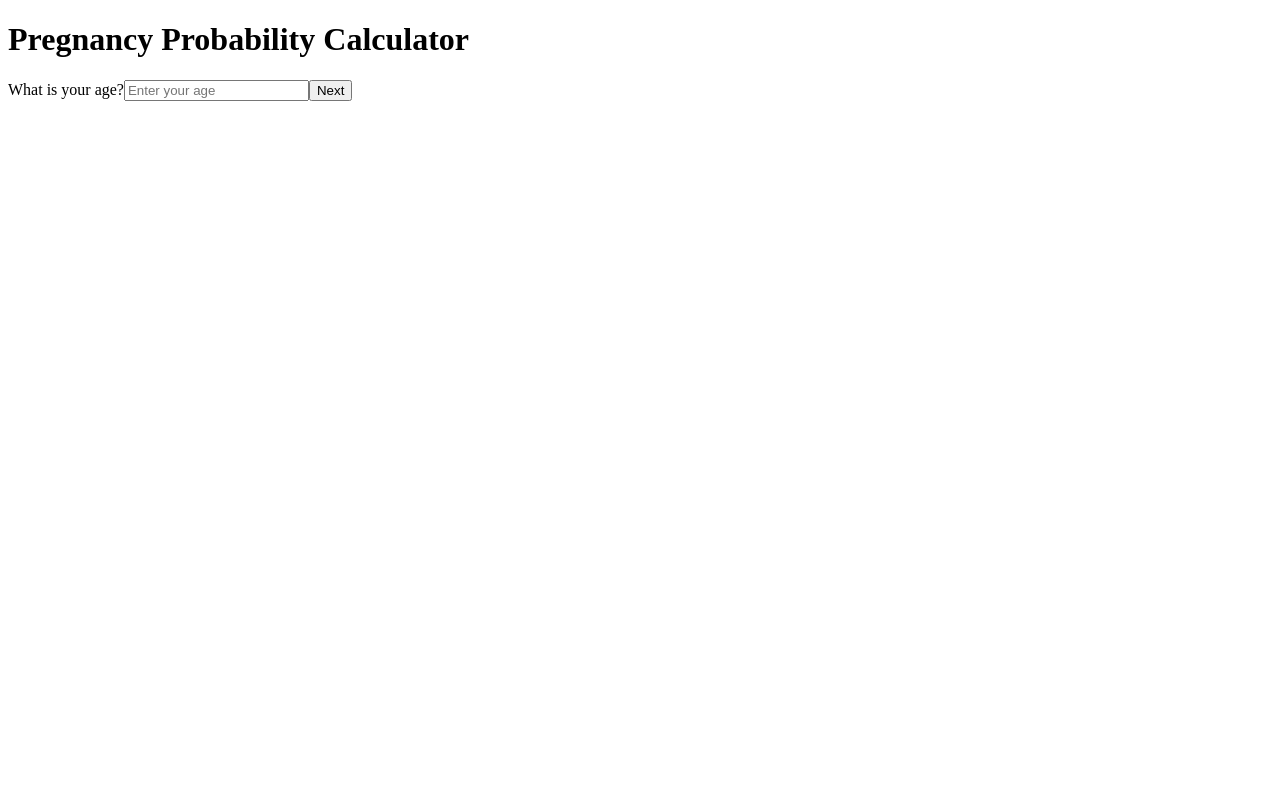
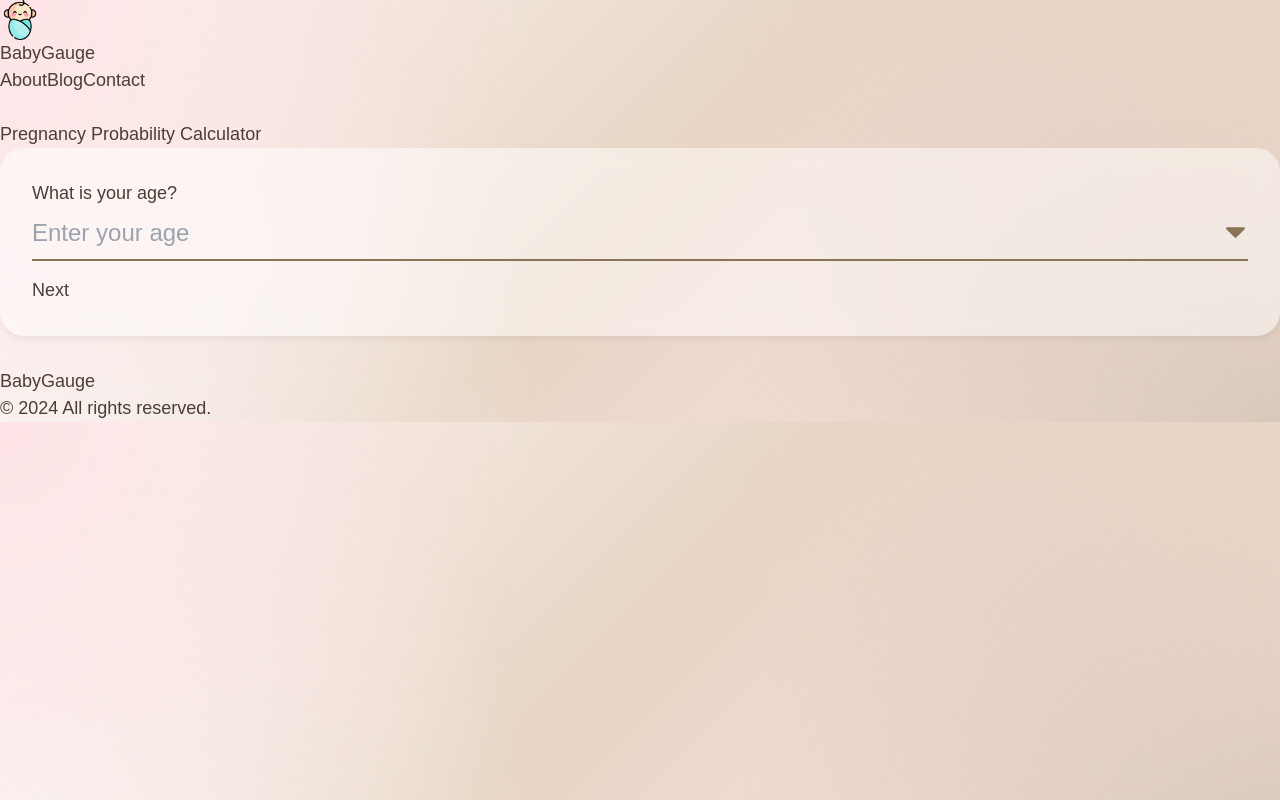
Before and after one commit to BonJenn/babyguage, a Next.js app: page / in a window 1280 px wide. Built offline with nearby package versions, Linux system fonts and the light colour scheme.

Commit message:
Re-engaged styling

```diff
--- a/src/app/layout.tsx
+++ b/src/app/layout.tsx
@@ -1,5 +1,8 @@
 import { Metadata } from 'next'
 import { siteConfig } from '../config/site'
+import './globals.css'
+import Header from '../components/Header'
+import Footer from '../components/Footer'
 
 export const metadata: Metadata = {
   title: {
@@ -44,7 +47,13 @@ export default function RootLayout({
 }) {
   return (
     <html lang="en">
-      <body>{children}</body>
+      <body className="min-h-screen flex flex-col">
+        <Header />
+        <main className="flex-grow">
+          {children}
+        </main>
+        <Footer />
+      </body>
     </html>
   )
 }
```
